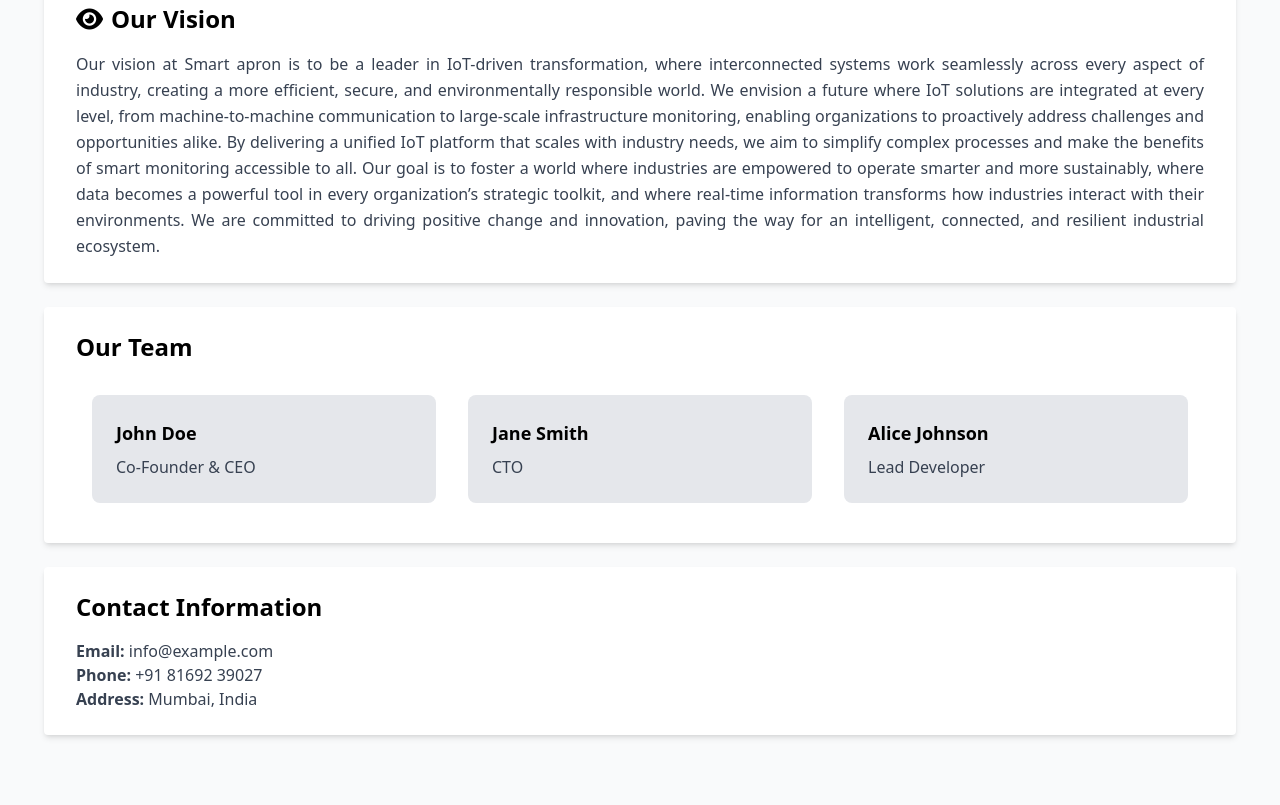
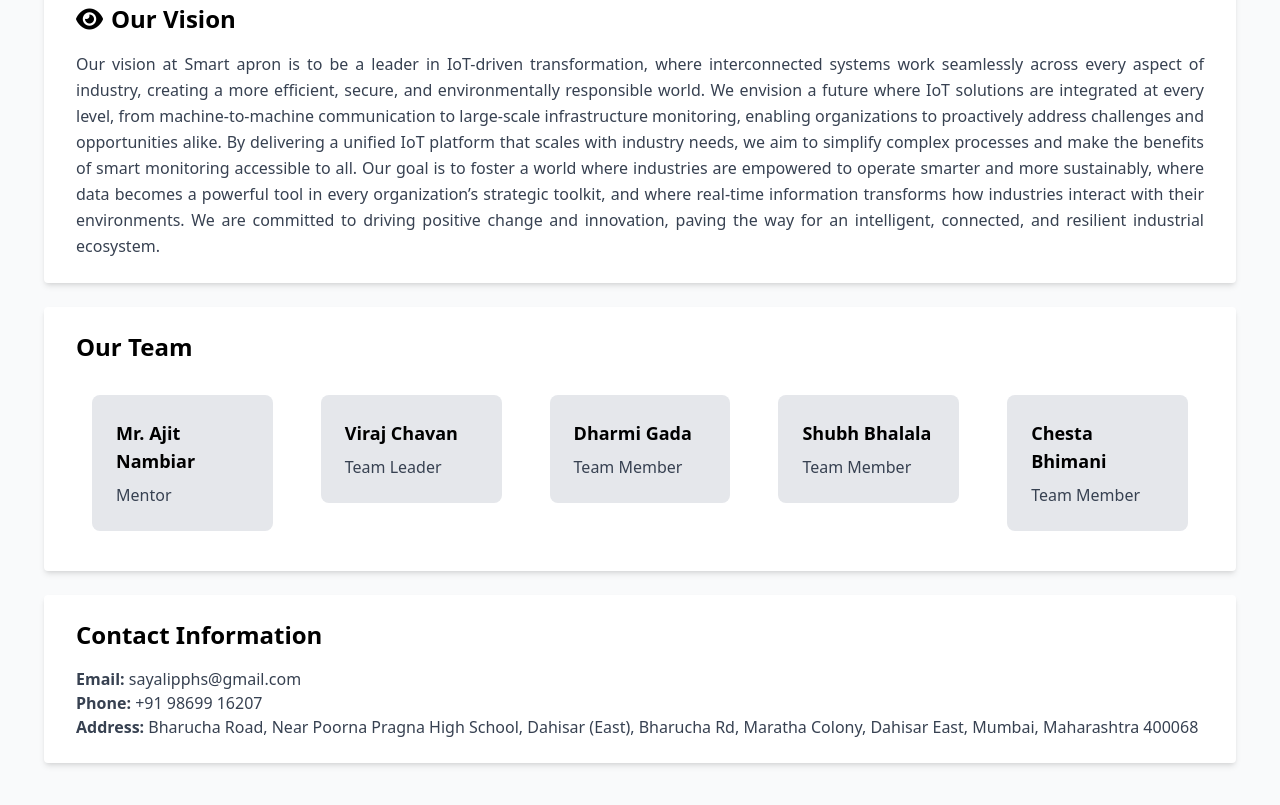
Before and after one commit to Sayali456-Purna/Smart-Apron-Project, a plain HTML site: page contact.html in a window 1280 px wide. Shown: the part 501-1306 px from the top of the page. Before the commit the page ends 1284 px from the top, so only its background shows below. Drawn offline with nearby package versions, Linux system fonts and the light colour scheme.

Commit message:
Update contact.html

```diff
--- a/contact.html
+++ b/contact.html
@@ -63,33 +63,48 @@
 
             <div class="bg-white shadow-md rounded px-8 py-6 mb-6">
                 <h2 class="text-2xl font-bold mb-4">Our Team</h2>
-                <div class="flex flex-wrap">
-                    <div class="w-full md:w-1/2 lg:w-1/3 p-4">
+                <div class="grid grid-cols-5 gap-4">
+                    <div class="p-4">
                         <div class="bg-gray-200 rounded-lg p-6">
-                            <h3 class="text-lg font-bold mb-2">John Doe</h3>
-                            <p class="text-gray-700">Co-Founder & CEO</p>
+                            <h3 class="text-lg font-bold mb-2">Mr. Ajit Nambiar</h3>
+                            <p class="text-gray-700">Mentor</p>
                         </div>
                     </div>
-                    <div class="w-full md:w-1/2 lg:w-1/3 p-4">
+                    <div class="p-4">
                         <div class="bg-gray-200 rounded-lg p-6">
-                            <h3 class="text-lg font-bold mb-2">Jane Smith</h3>
-                            <p class="text-gray-700">CTO</p>
+                            <h3 class="text-lg font-bold mb-2">Viraj Chavan</h3>
+                            <p class="text-gray-700">Team Leader</p>
                         </div>
                     </div>
-                    <div class="w-full md:w-1/2 lg:w-1/3 p-4">
+                    <div class="p-4">
                         <div class="bg-gray-200 rounded-lg p-6">
-                            <h3 class="text-lg font-bold mb-2">Alice Johnson</h3>
-                            <p class="text-gray-700">Lead Developer</p>
+                            <h3 class="text-lg font-bold mb-2">Dharmi Gada</h3>
+                            <p class="text-gray-700">Team Member</p>
                         </div>
                     </div>
+                    <div class="p-4">
+                        <div class="bg-gray-200 rounded-lg p-6">
+                            <h3 class="text-lg font-bold mb-2">Shubh Bhalala</h3>
+                            <p class="text-gray-700">Team Member</p>
+                        </div>
+                    </div>
+                    <div class="p-4">
+                        <div class="bg-gray-200 rounded-lg p-6">
+                            <h3 class="text-lg font-bold mb-2">Chesta Bhimani</h3>
+                            <p class="text-gray-700">Team Member</p>
+                        </div>
+                    </div>
+
+
+
                 </div>
             </div>
 
             <div class="bg-white shadow-md rounded px-8 py-6">
                 <h2 class="text-2xl font-bold mb-4">Contact Information</h2>
-                <p class="text-gray-700"><span class="font-bold">Email:</span> info@example.com</p>
-                <p class="text-gray-700"><span class="font-bold">Phone:</span> +91 81692 39027</p>
-                <p class="text-gray-700"><span class="font-bold">Address:</span> Mumbai, India</p>
+                <p class="text-gray-700"><span class="font-bold">Email:</span> sayalipphs@gmail.com</p>
+                <p class="text-gray-700"><span class="font-bold">Phone:</span> +91 98699 16207</p>
+                <p class="text-gray-700"><span class="font-bold">Address:</span> Bharucha Road, Near Poorna Pragna High School, Dahisar (East), Bharucha Rd, Maratha Colony, Dahisar East, Mumbai, Maharashtra 400068</p>
             </div>
         </div>
 
```
